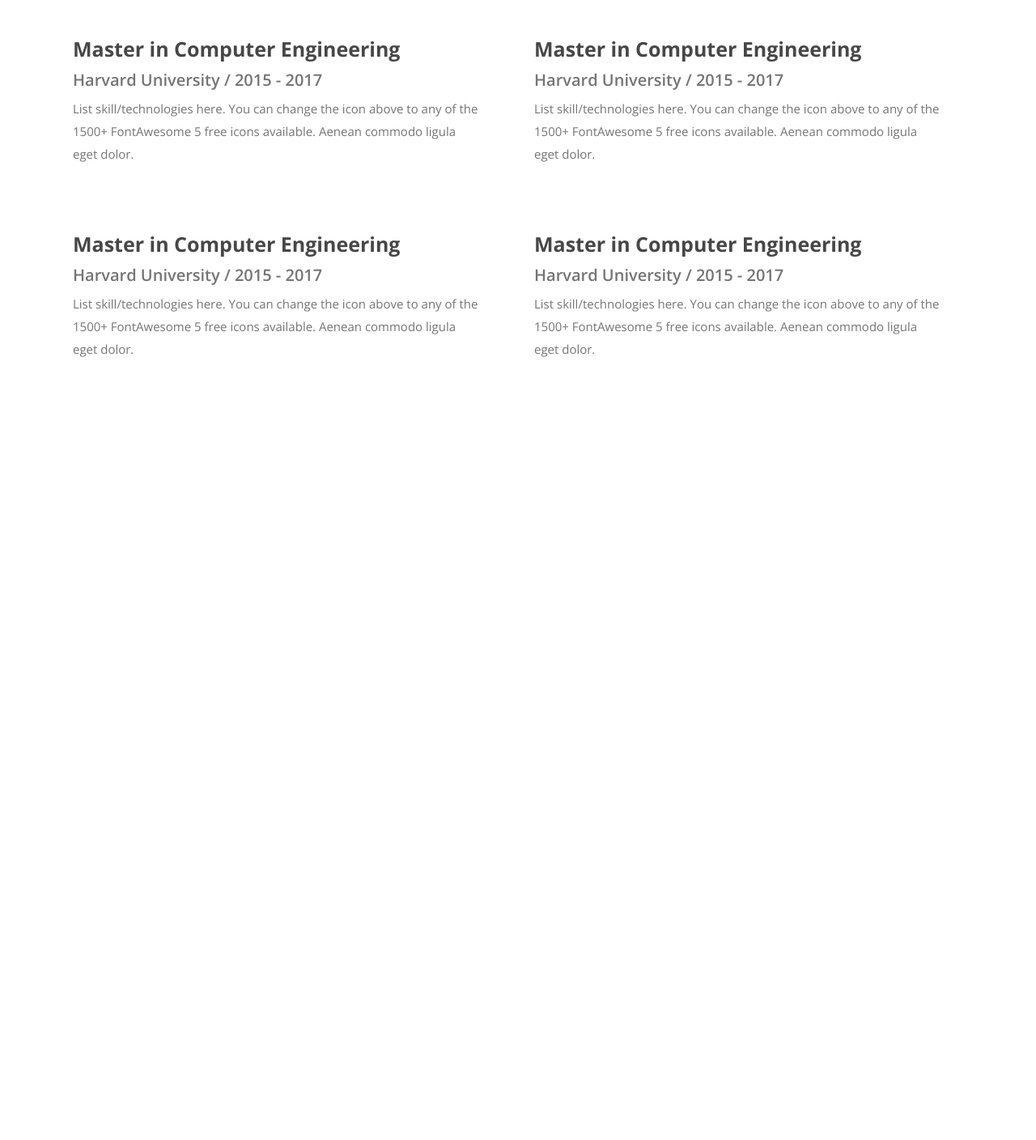
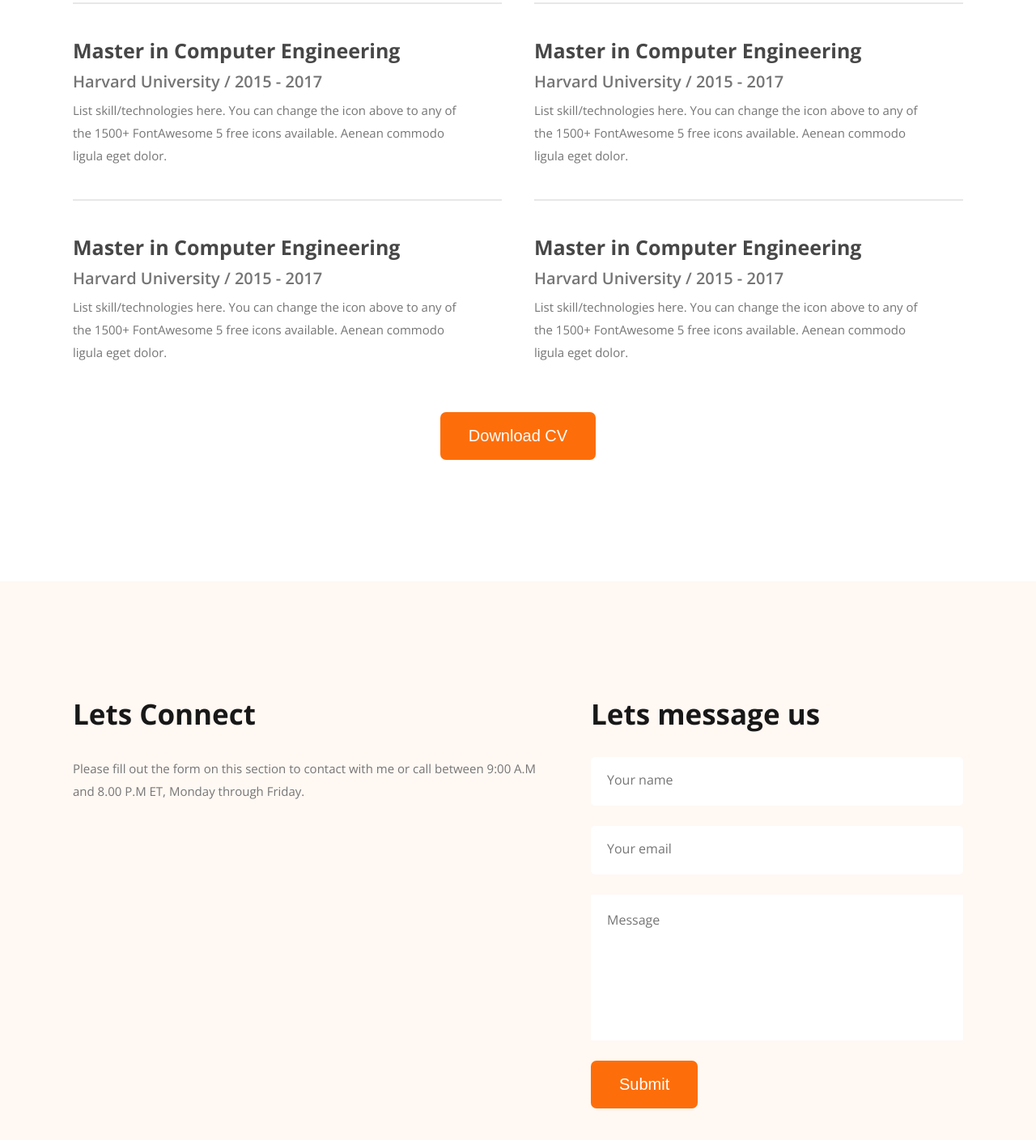
Before and after one commit to MuhammadRukon/first-project, a plain HTML site: page index.html in a window 1280 px wide. Shown: the part 2682-4090 px from the top of the page at 81% size. Before the commit the page ends 3307 px from the top, so only its background shows below. Drawn offline with nearby package versions, Linux system fonts and the light colour scheme.

Commit message:
added footer

```diff
--- a/css/styles.css
+++ b/css/styles.css
@@ -220,7 +220,8 @@ main {
   margin-bottom: 8px;
 }
 .resume .info {
-  width: 95%;
+  width: 90%;
+  margin-bottom: 40px;
 }
 
 .hr {
@@ -229,4 +230,56 @@ main {
 .margin-bottom {
   margin-bottom: 20px !important;
 }
+
+.resume .informations {
+  margin-top: 0;
+}
 /* summary resume */
+
+/* footer */
+footer {
+  background-color: #fff8f3;
+  padding: 120px 0;
+}
+footer .informations {
+  width: 1140px;
+  margin: 0 auto;
+}
+
+form {
+  display: flex;
+  flex-direction: column;
+  align-items: flex-start;
+  gap: 25px;
+}
+
+input {
+  border-radius: 5px;
+  background: var(--white-color, #fff);
+  width: 460px;
+  height: 60px;
+  border: none;
+}
+input::placeholder {
+  color: #757575;
+  font-size: 16px;
+  font-family: "Open Sans", sans-serif;
+  padding-left: 20px;
+}
+textarea {
+  padding: 20px;
+  width: 460px;
+  height: 180px;
+  border: none;
+  resize: none;
+  box-sizing: border-box;
+  font-size: 16px;
+  color: #757575;
+  font-family: "Open Sans", sans-serif;
+}
+
+textarea:focus {
+  outline: none;
+}
+
+/* footer */
--- a/index.html
+++ b/index.html
@@ -66,6 +66,7 @@
           </div>
         </div>
       </section>
+
       <section class="what-I-do">
         <h3 class="section-title">What I do</h3>
         <p class="section-desc">
@@ -113,6 +114,7 @@
           </div>
         </div>
       </section>
+
       <section class="resume">
         <h3 class="section-title">A Summary of my resume</h3>
         <div class="informations">
@@ -125,6 +127,7 @@
               of the 1500+ FontAwesome 5 free icons available. Aenean commodo
               ligula eget dolor.
             </p>
+            <hr class="hr" />
           </div>
           <div class="information">
             <p class="info-highlight margin-bottom">My experience</p>
@@ -135,6 +138,30 @@
               of the 1500+ FontAwesome 5 free icons available. Aenean commodo
               ligula eget dolor.
             </p>
+            <hr class="hr" />
+          </div>
+        </div>
+
+        <div class="informations">
+          <div class="information">
+            <p class="info-highlight">Master in Computer Engineering</p>
+            <p class="info-low-highlight">Harvard University / 2015 - 2017</p>
+            <p class="info">
+              List skill/technologies here. You can change the icon above to any
+              of the 1500+ FontAwesome 5 free icons available. Aenean commodo
+              ligula eget dolor.
+            </p>
+            <hr class="hr" />
+          </div>
+          <div class="information">
+            <p class="info-highlight">Master in Computer Engineering</p>
+            <p class="info-low-highlight">Harvard University / 2015 - 2017</p>
+            <p class="info">
+              List skill/technologies here. You can change the icon above to any
+              of the 1500+ FontAwesome 5 free icons available. Aenean commodo
+              ligula eget dolor.
+            </p>
+            <hr class="hr" />
           </div>
         </div>
 
@@ -158,29 +185,28 @@
             </p>
           </div>
         </div>
-
+        <button class="btn-primary">Download CV</button>
+      </section>
+    </main>
+    <footer>
       <div class="informations">
         <div class="information">
-            <p class="info-highlight">Master in Computer Engineering</p>
-            <p class="info-low-highlight">Harvard University / 2015 - 2017</p>
+          <h3 class="section-title">Lets Connect</h3>
           <p class="info">
-              List skill/technologies here. You can change the icon above to any
-              of the 1500+ FontAwesome 5 free icons available. Aenean commodo
-              ligula eget dolor.
+            Please fill out the form on this section to contact with me or call
+            between 9:00 A.M and 8.00 P.M ET, Monday through Friday.
           </p>
         </div>
         <div class="information">
-            <p class="info-highlight">Master in Computer Engineering</p>
-            <p class="info-low-highlight">Harvard University / 2015 - 2017</p>
-            <p class="info">
-              List skill/technologies here. You can change the icon above to any
-              of the 1500+ FontAwesome 5 free icons available. Aenean commodo
-              ligula eget dolor.
-            </p>
+          <h3 class="section-title">Lets message us</h3>
+          <form>
+            <input type="text" placeholder="Your name" />
+            <input type="email" placeholder="Your email" />
+            <textarea placeholder="Message"></textarea>
+            <button class="btn-primary">Submit</button>
+          </form>
         </div>
       </div>
-      </section>
-    </main>
-    <footer></footer>
+    </footer>
   </body>
 </html>
```
Lines whose indentation alone changed are shown as unchanged.
